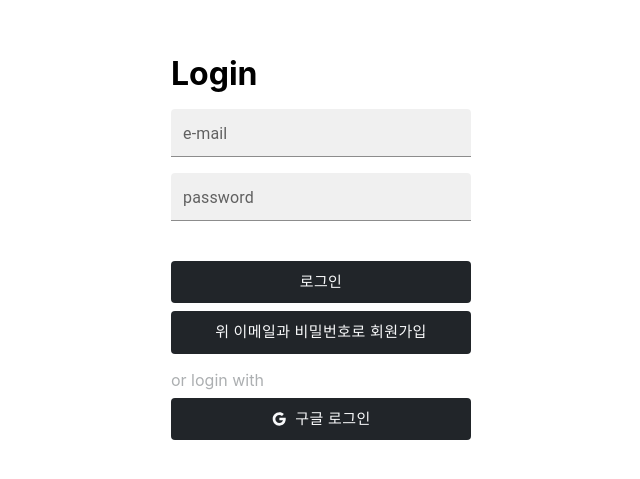
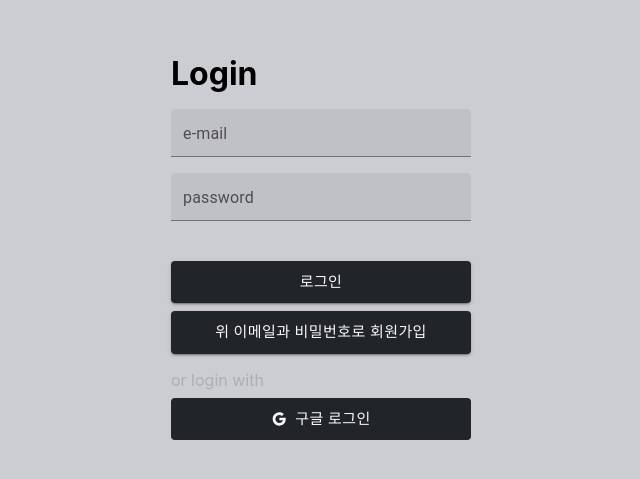
Before and after one commit to SunKyeong-Lee/mini-react-blog, a React (Create React App) app: page /loginform in a window 1280 px wide. Shown: the part 153-632 px from the top of the page, without its empty margins (319-959 px from the left). Built offline with nearby package versions, Linux system fonts and the light colour scheme; no server answers.

Commit message:
css 수정

```diff
--- a/src/components/GuestList.jsx
+++ b/src/components/GuestList.jsx
@@ -1,40 +1,41 @@
-import { Card, CardContent, Typography } from "@mui/material";
 import styled from "styled-components";
 
 const GuestList = (props) => {
   const { guest } = props;
 
   return (
-    <Card variant="outlined" sx={{ mb: 2 }}>
-      <StyledCardContent>
-        <div>
-          <div className="name">{guest.name}</div>
-          <div className="date">{guest.date}</div>
-        </div>
-        <div>{guest.text}</div>
-      </StyledCardContent>
-    </Card>
+    <MyContainer>
+      <div>
+        <div className="name">{guest.name}</div>
+        <div className="date">{guest.date}</div>
+      </div>
+      <div>{guest.text}</div>
+    </MyContainer>
   );
 };
 
 export default GuestList;
 
-const StyledCardContent = styled(CardContent)`
+const MyContainer = styled.div`
   white-space: pre-wrap;
   display: flex;
+  padding: 2rem 1rem;
+  border-bottom: 1px solid lightgray;
+  &:first-child {
+    padding-top: 0;
+  }
+  &:last-child {
+    border-bottom: none;
+    padding-bottom: 0;
+  }
   > div {
     &:first-child {
-      padding-right: 1rem;
-      border-right: 1px dashed lightgray;
+      padding-right: 3rem;
       flex: 1;
     }
     &:last-child {
-      padding-left: 1rem;
       flex: 4;
     }
-  }
-  .css-46bh2p-MuiCardContent-root:last-child {
-    padding: 0;
   }
   .name {
     font-weight: bold;
--- a/src/pages/Guest.jsx
+++ b/src/pages/Guest.jsx
@@ -1,13 +1,14 @@
 import styled from "styled-components";
 import Stack from "@mui/material/Stack";
 import TextField from "@mui/material/TextField";
-import Button from "@mui/material/Button";
+import MyButton from "../styles/MyButton";
 
 import { useRef, useState } from "react";
 import { useDispatch, useSelector } from "react-redux";
 import { addGuest } from "../modules/guest";
 import GuestList from "../components/GuestList";
 import { useNavigate } from "react-router-dom";
+import { Paper } from "@mui/material";
 
 const Guest = () => {
   // 리덕스를 이용하여 guest의 값 가져오기
@@ -39,6 +40,7 @@ const Guest = () => {
 
   return (
     <Wrap>
+      <Paper sx={{ p: 4, maxWidth: "1080px", margin: "auto" }}>
         <h2>GuestBook</h2>
         <StyledForm onSubmit={onsubmit}>
           <Stack spacing={2}>
@@ -72,7 +74,7 @@ const Guest = () => {
             />
             {/** 버튼을 클릭했을 때, 리듀서에 내용을 추가 */}
             <div className="button-wrap">
-            <Button
+              <MyButton
                 variant="contained"
                 color="inherit"
                 onClick={() => {
@@ -80,22 +82,22 @@ const Guest = () => {
                 }}
               >
                 홈으로 가기
-            </Button>
-            <Button variant="contained" type="submit">
+              </MyButton>
+              <MyButton type="submit" variant="contained">
                 방명록 작성
-            </Button>
+              </MyButton>
             </div>
           </Stack>
         </StyledForm>
-      <hr />
-      <CardList>
+      </Paper>
+      <Paper sx={{ p: 4, maxWidth: "1080px", margin: "auto" }}>
         {guestList
           .slice(0)
           .reverse()
           .map((guest) => (
             <GuestList key={guest.guestId} guest={guest} />
           ))}
-      </CardList>
+      </Paper>
     </Wrap>
   );
 };
@@ -104,14 +106,13 @@ export default Guest;
 
 const Wrap = styled.div`
   padding: 2rem;
-  max-width: 960px;
-  display: flex;
-  flex-direction: column;
-  margin: auto;
+  > div:first-child {
+    margin-bottom: 2rem;
+  }
 `;
 
 const StyledForm = styled.form`
-  margin: 2rem 0;
+  margin-top: 2rem;
   .button-wrap {
     display: flex;
     margin-left: auto;
@@ -120,7 +121,3 @@ const StyledForm = styled.form`
     }
   }
 `;
-
-const CardList = styled.div`
-  margin: 2rem 0;
-`;
--- a/src/pages/LoginForm.jsx
+++ b/src/pages/LoginForm.jsx
@@ -1,8 +1,8 @@
 import styled from "styled-components";
 import Stack from "@mui/material/Stack";
-import Button from "@mui/material/Button";
-import { TextField } from "@mui/material";
 import GoogleIcon from "@mui/icons-material/Google";
+import MyButton from "../styles/MyButton";
+import MyInput from "../styles/MyInput";
 
 import { useState } from "react";
 import { useNavigate } from "react-router-dom";
@@ -123,7 +123,7 @@ const LoginForm = () => {
       <form onSubmit={onsubmit}>
         <Stack direction="column" spacing={2}>
           <h1>Login</h1>
-          <TextField
+          <MyInput
             label="e-mail"
             variant="filled"
             size="small"
@@ -132,7 +132,7 @@ const LoginForm = () => {
               setEmail(e.target.value);
             }}
           />
-          <TextField
+          <MyInput
             label="password"
             variant="filled"
             size="small"
@@ -143,17 +143,17 @@ const LoginForm = () => {
           />
         </Stack>
         <Stack direction="column" spacing={1} sx={{ mt: 5 }}>
-          <Button type="submit" size="large">
+          <MyButton variant="contained" type="submit" size="large">
             로그인
-          </Button>
-          <Button size="large" onClick={emailCreate}>
+          </MyButton>
+          <MyButton variant="contained" size="large" onClick={emailCreate}>
             위 이메일과 비밀번호로 회원가입
-          </Button>
+          </MyButton>
           <div className="login-with">or login with</div>
-          <Button size="large" onClick={gooleLogin}>
+          <MyButton size="large" onClick={gooleLogin}>
             <GoogleIcon />
             구글 로그인
-          </Button>
+          </MyButton>
         </Stack>
       </form>
     </Wrap>
@@ -178,27 +178,4 @@ const Wrap = styled.div`
     margin-top: 1rem;
     color: #acafb1;
   }
-
-  // mui input style
-  .css-19mk8g1-MuiInputBase-root-MuiFilledInput-root:after {
-    border-bottom: 2px solid #212529;
-  }
-  label {
-    &.Mui-focused {
-      color: #212529;
-    }
-  }
-
-  // mui button style
-  button {
-    color: #f8f9fa;
-    background-color: #212529;
-    &:hover {
-      background-color: black;
-    }
-    svg {
-      font-size: 1rem;
-      margin-right: 0.5rem;
-    }
-  }
 `;
--- a/src/styles/GlobalStyle.jsx
+++ b/src/styles/GlobalStyle.jsx
@@ -10,6 +10,7 @@ const GlobalStyle = createGlobalStyle`
   }
   html, body {
     height: 100%;
+    background-color: #ccccd3;
   }
 
   // 푸터 하단 고정
--- /dev/null
+++ b/src/styles/MyButton.jsx
@@ -0,0 +1,29 @@
+import styled from "styled-components";
+import Button from "@mui/material/Button";
+
+const StyledButton = styled(Button)`
+  &.MuiButtonBase-root {
+    color: #f8f9fa;
+    background-color: #212529;
+    &:hover {
+      background-color: black;
+      box-shadow: 0 2px 5px 1px #a5a8ac;
+    }
+    svg {
+      font-size: 1rem;
+      margin-right: 0.5rem;
+    }
+  }
+  &.MuiButton-containedInherit {
+    background-color: #a1a1a1;
+    &:hover {
+      background-color: #8d8d8d;
+    }
+  }
+`;
+
+function MyButton({ children, ...rest }) {
+  return <StyledButton {...rest}>{children}</StyledButton>;
+}
+
+export default MyButton;
--- /dev/null
+++ b/src/styles/MyInput.jsx
@@ -0,0 +1,19 @@
+import styled from "styled-components";
+import { TextField } from "@mui/material";
+
+const StyledInput = styled(TextField)`
+  .css-19mk8g1-MuiInputBase-root-MuiFilledInput-root:after {
+    border-bottom: 2px solid #212529;
+  }
+  label {
+    &.Mui-focused {
+      color: #212529;
+    }
+  }
+`;
+
+function MyInput({ children, ...rest }) {
+  return <StyledInput {...rest}>{children}</StyledInput>;
+}
+
+export default MyInput;
```
Lines whose indentation alone changed are shown as unchanged.
